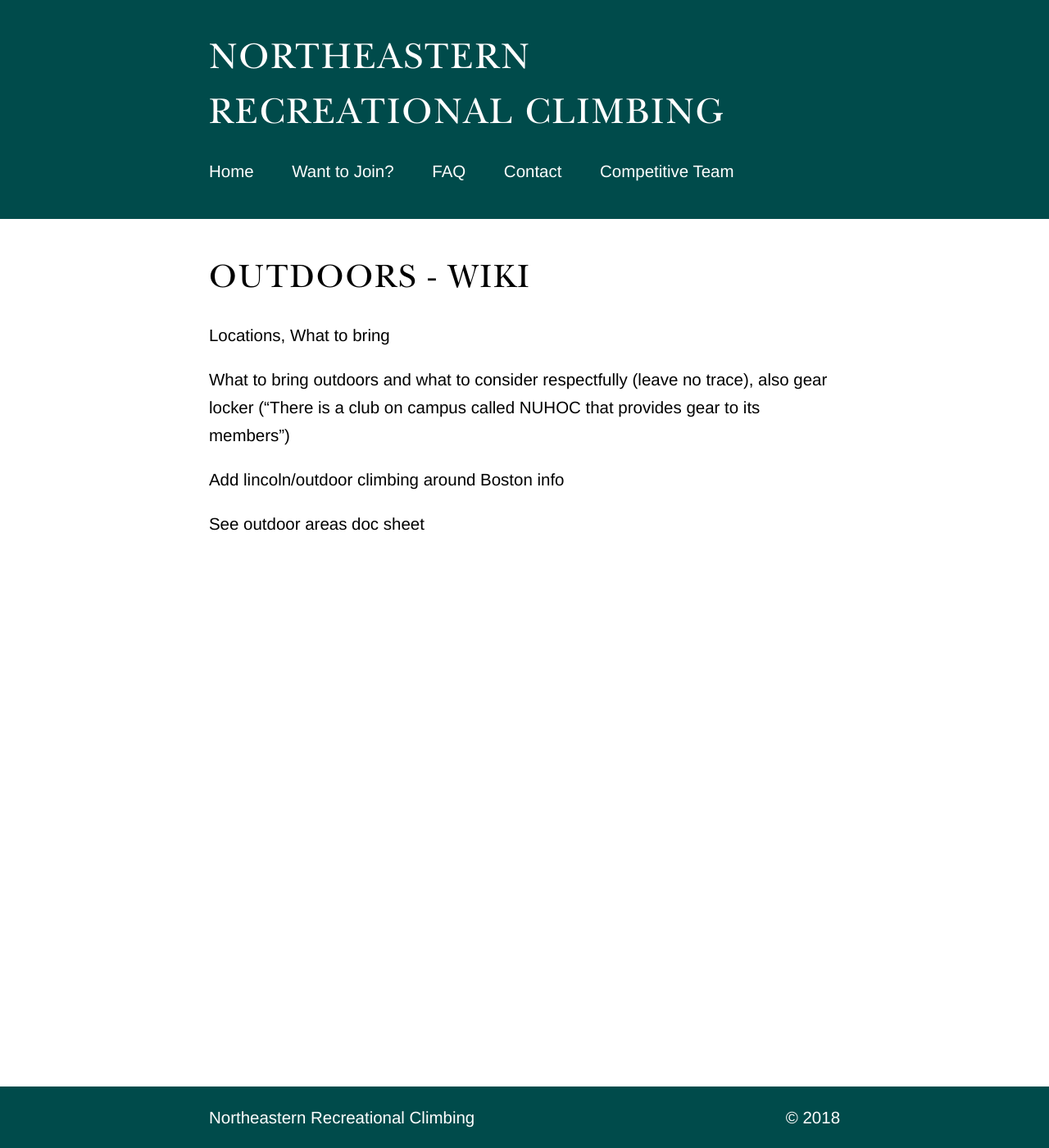
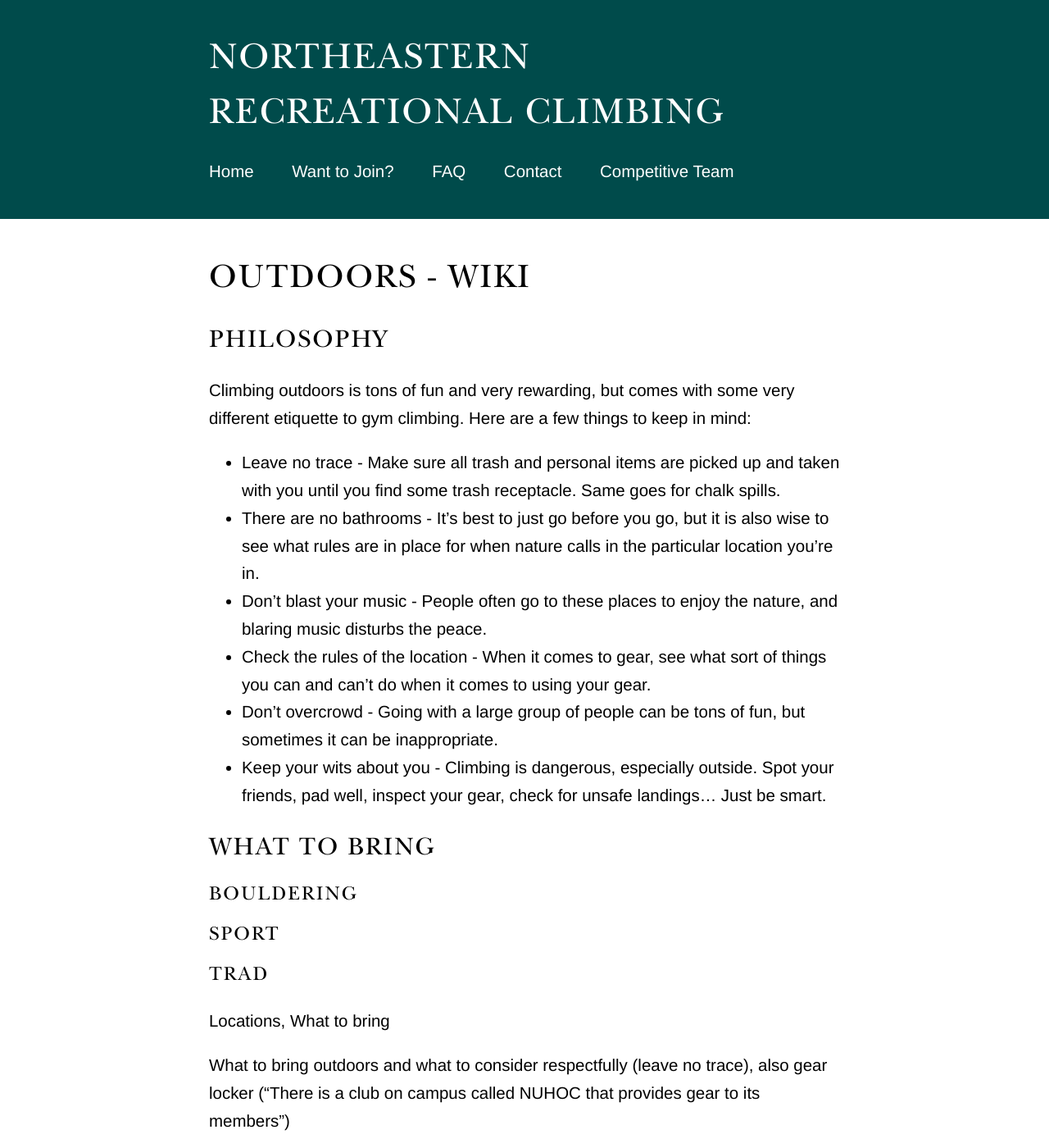
Before and after one commit to NortheasternClimbing/northeasternclimbing.github.io, a Jekyll site: the page built from nrc/wiki/outdoors.md, in a window 1280 px wide and 1400 px high. Shown: the whole window at 82% size. Built offline with Jekyll 4.4.1, drawn with Linux system fonts in a browser that asks for light colours.

Commit message:
Added Philosophy section

```diff
--- a/nrc/wiki/outdoors.md
+++ b/nrc/wiki/outdoors.md
@@ -2,6 +2,22 @@
 title: Outdoors - Wiki
 layout: nrc
 ---
+
+## Philosophy
+Climbing outdoors is tons of fun and very rewarding, but comes with some very different etiquette to gym climbing. Here are a few things to keep in mind:
+- Leave no trace - Make sure all trash and personal items are picked up and taken with you until you find some trash receptacle. Same goes for chalk spills.
+- There are no bathrooms - It's best to just go before you go, but it is also wise to see what rules are in place for when nature calls in the particular location you're in.
+- Don't blast your music - People often go to these places to enjoy the nature, and blaring music disturbs the peace.
+- Check the rules of the location - When it comes to gear, see what sort of things you can and can't do when it comes to using your gear.
+- Don't overcrowd - Going with a large group of people can be tons of fun, but sometimes it can be inappropriate.
+- Keep your wits about you - Climbing is dangerous, especially outside. Spot your friends, pad well, inspect your gear, check for unsafe landings... Just be smart.
+
+## What to Bring
+### Bouldering
+
+### Sport
+
+### Trad
 
 Locations, What to bring
 
```
